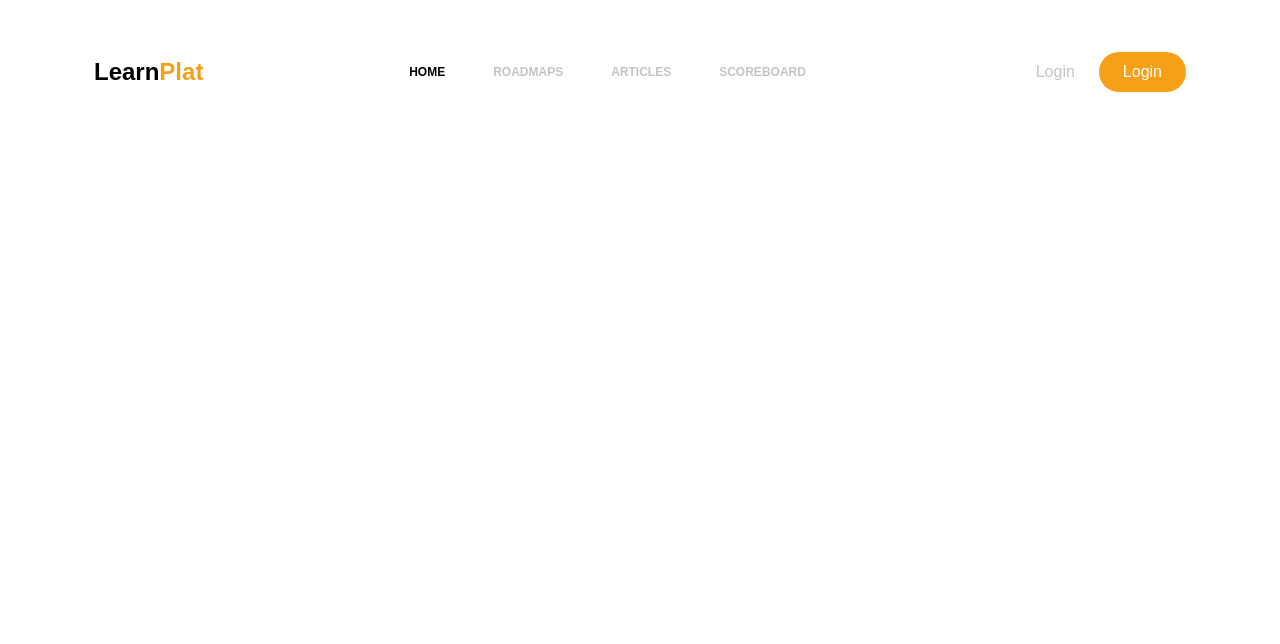
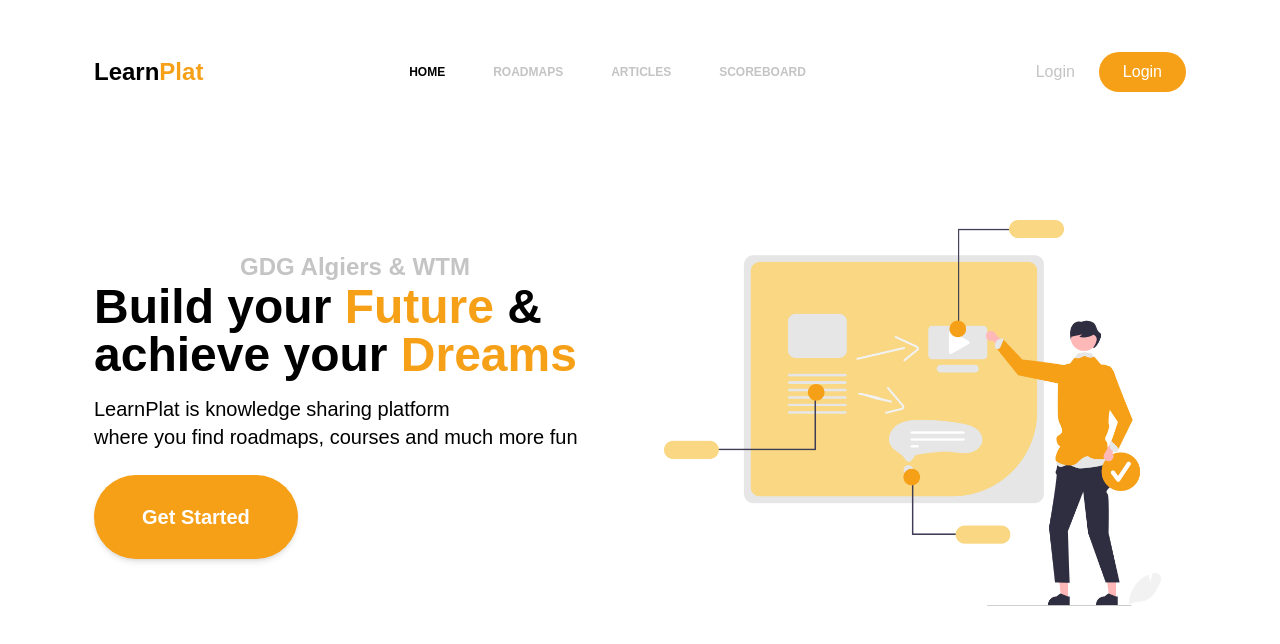
Before and after one commit to z-sohaib/Team1-CodeIT-Project-Frontend, a React (Create React App) app: page / in a window 1280 px wide. Shown: the top 644 px of the page. Built offline with nearby package versions, Linux system fonts and the light colour scheme.

Commit message:
added Hero section

```diff
--- a/src/App.js
+++ b/src/App.js
@@ -1,9 +1,10 @@
 import Header from "./components/Header.js";
-
+import Hero from "./components/Hero.js";
 const App = () => {
   return (
     <div className="font-Rubik">
       <Header />
+      <Hero />
     </div>
   );
 };
--- a/src/components/Header.js
+++ b/src/components/Header.js
@@ -14,7 +14,7 @@ const Header = () => {
           <li className="cursor-pointer text-learnplat-gray font-semibold">Articles</li>
           <li className="cursor-pointer text-learnplat-gray font-semibold">Scoreboard</li>
         </ul>
-        <div className="hidden sm:flex sm:items-center">
+        <div className="hidden md:flex md:items-center">
             <button type="button" className="text-learnplat-gray py-2 px-6">
                 Login
             </button>
--- /dev/null
+++ b/src/components/Hero.js
@@ -0,0 +1,55 @@
+/* eslint-disable prettier/prettier */
+import HeroImage from '../images/hero-image.png';
+const Hero = () => {
+  return (
+    <section className="relative">
+      <div className="container flex flex-col-reverse lg:flex-row items-center gap-12 mt-14 lg:mt-28">
+        <div className="flex flex-1 flex-col items-center lg:items-start">
+          <p className="hidden md:block md:font-semibold md:text-2xl md:mx-auto md:text-learnplat-gray">GDG Algiers & WTM</p>
+          <h2 className="text-3xl md:text-4 lg:text-5xl text-center lg:text-left mb-4 font-bold">
+            Build your <span className="text-learnplat-yellow">Future</span> &
+            achieve your <span className="text-learnplat-yellow">Dreams</span>
+          </h2>
+          <p className="text-xl font-normal text-center lg:text-left mb-6">
+            LearnPlat is knowledge sharing platform <br /> where you find roadmaps,
+            courses and much more fun
+          </p>
+          <div className="flex justify-center flex-wrap gap-6">
+            <button
+              type="button"
+              className="btn hover:bg-orange-400 text-white font-semibold text-xl mb-4"
+            >
+              Get Started
+            </button>
+          </div>
+        </div>
+        <div className="flex justify-center flex-1 mb-4 md:mb-8 lg:mb-0 z-10">
+          <img
+            className="w-5/6 h-5/6 sm:w-3/4 sm:h-3/4 lg:w-fit lg:h-fit"
+            src={HeroImage}
+            alt=""
+          />
+        </div>
+      </div>
+      {/* <div
+        className="
+            hidden
+            md:block
+            overflow-hidden
+            bg-bookmark-purple
+            rounded-l-full
+            absolute
+            h-80
+            w-2/4
+            top-32
+            right-0
+            lg:
+            -bottom-28
+            lg:-right-36
+          "
+      ></div> */}
+    </section>
+  );
+};
+
+export default Hero;
--- a/src/index.css
+++ b/src/index.css
@@ -3,3 +3,7 @@
 @tailwind utilities;
 
 @import url('https://fonts.googleapis.com/css2?family=Rubik:wght@400;600;700&display=swap');
+
+.btn {
+    @apply shadow-md py-7 px-12 bg-learnplat-yellow rounded-full transition duration-300;
+  }
```
Also changed, not shown: src/images/hero-image.png (added).
